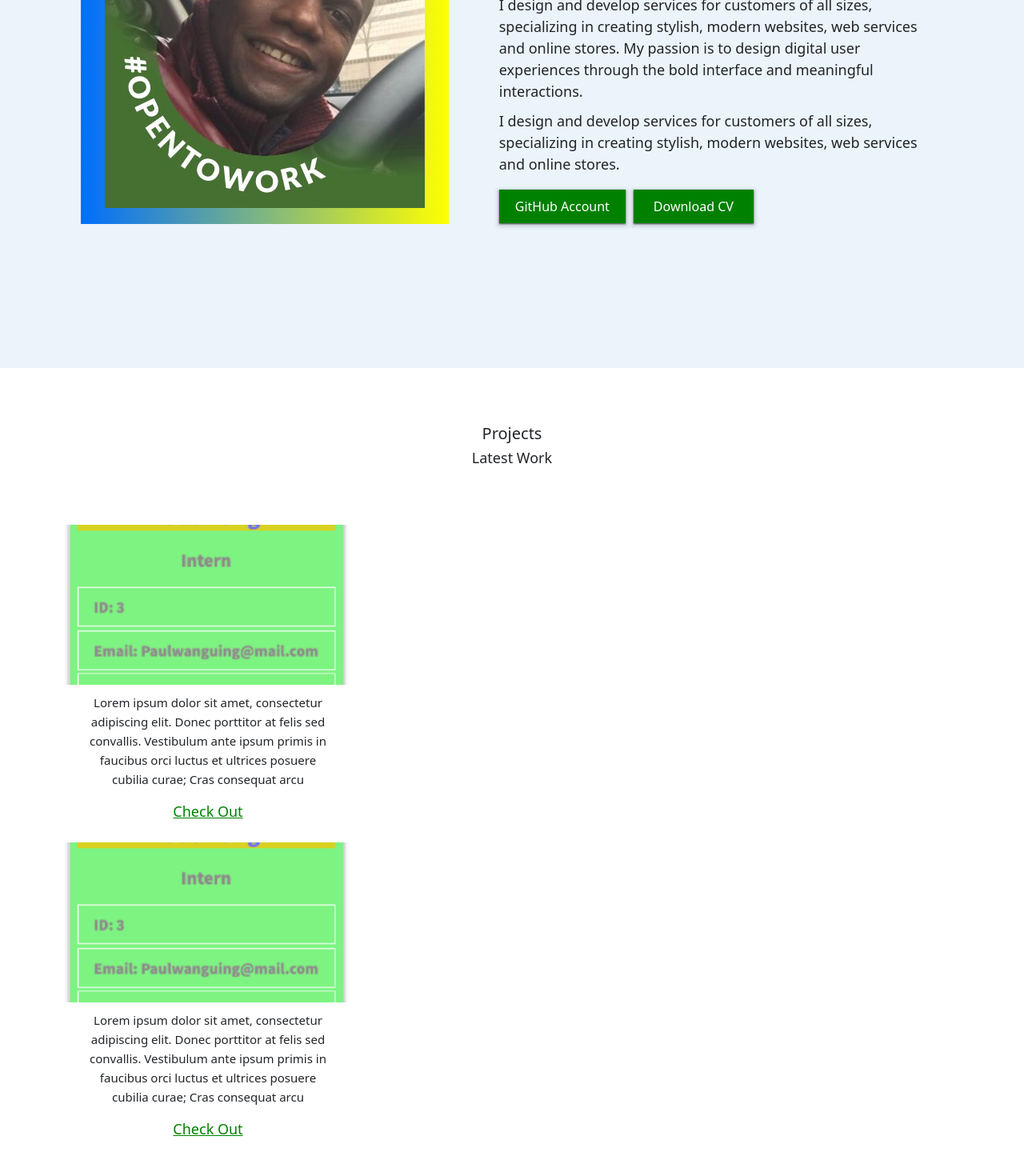
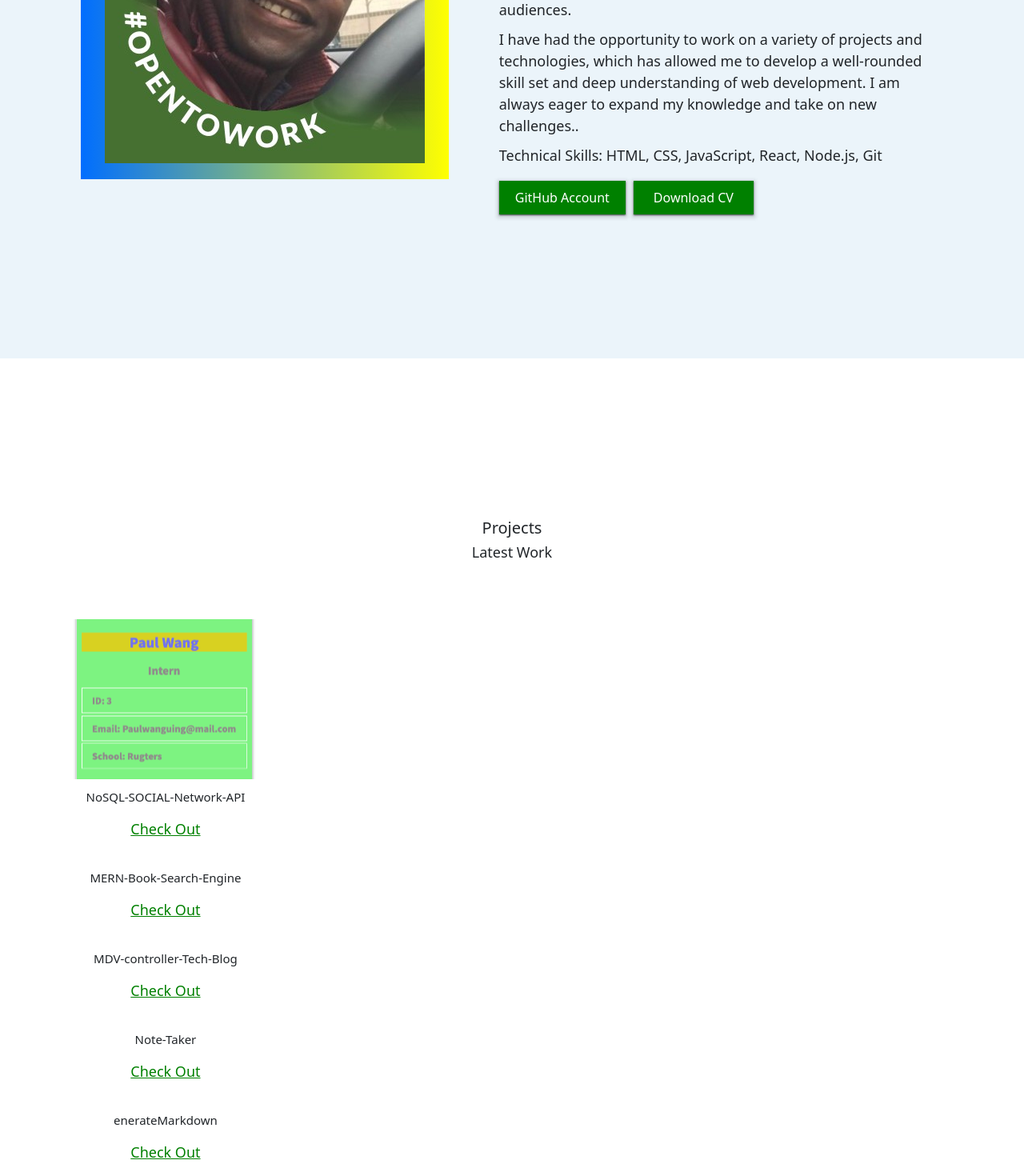
Before and after one commit to americanoame/React-Portfolio-project, a React (Create React App) app in the folder portfolio/: page / in a window 1280 px wide. Shown: the part 920-2390 px from the top of the page at 80% size. Built offline with nearby package versions, Linux system fonts and the light colour scheme.

Commit message:
added readme

```diff
--- a/portfolio/src/App.css
+++ b/portfolio/src/App.css
@@ -385,6 +385,8 @@
   }
 
   .single-service {
+
+
     text-align: center;
   }
 
@@ -400,10 +402,14 @@
   .service-bg-1 {
     /* max-width: 100%;
     height: auto; */
-    background: url("./assets/teamgenerator.png");
-    -webkit-background-size: cover;
-    background-size: cover;
+    background: url("./assets/teamgenerator.png") no-repeat;
     background-position: center;
+
+
+    /* -webkit-background-size: cover; */
+     /* background-size: cover;  */
+    /* object-position: 100% 0%;
+    object-fit: cover; */
   }
 
   .service-bg-2 {
@@ -418,6 +424,8 @@
     -webkit-background-size: cover;
     background-size: cover;
     background-position: center;
+
+
   }
 
   .service-bg-4 {
--- a/portfolio/src/components/About.js
+++ b/portfolio/src/components/About.js
@@ -11,8 +11,27 @@
                             <div class="about-text">
                                 <h3 class="dark-color">Do some awsome stuff with me.</h3>
                                 <h4 class="theme-color">UI / UX Designer &amp; Web Developer</h4>
-                                <p>I design and develop services for customers of all sizes, specializing in creating stylish, modern websites, web services and online stores. My passion is to design digital user experiences through the bold interface and meaningful interactions.</p>
-                                <p>I design and develop services for customers of all sizes, specializing in creating stylish, modern websites, web services and online stores.</p>
+                                <p>I am a highly motivated and web developer grauduated from
+                                    Rutgers Full stack we developer.
+                                    Throughout my studies, I have consistently
+                                    demonstrated my passion for creating innovative and user-friendly
+                                    websites that meet the needs of diverse audiences.</p>
+
+                                <p>I have had the opportunity to work on a variety of projects and
+                                    technologies, which has allowed me to develop a well-rounded skill
+                                    set and deep understanding of web development. I am always eager to
+                                    expand my knowledge and take on new challenges..</p>
+
+                                <p>Technical Skills:
+
+                                    HTML,
+                                    CSS,
+                                    JavaScript,
+                                    React,
+                                    Node.js,
+
+                                    Git</p>
+
                                 <div class="btn-bar">
                                     <a class="px-btn theme" href="https://github.com/americanoame">GitHub Account</a>
                                     <a class="px-btn theme-t" href="#">Download CV</a>
--- a/portfolio/src/components/Navbar.js
+++ b/portfolio/src/components/Navbar.js
@@ -2,7 +2,7 @@
 
 const Navabar = () => {
   return (
-    <ul class="nav justify-content-center">
+    <ul class="nav fixed-top navbar-expand-lg justify-content-center">
       <li class="nav-item">
         <a class="nav-link active" href="#about">About</a>
       </li>
--- a/portfolio/src/components/Projects.js
+++ b/portfolio/src/components/Projects.js
@@ -3,7 +3,7 @@
 const Projects = () => {
     return (
         <div>
-            <div class="container">
+            <div id="projects" class="container">
                 <div class="row">
                     <div class="col-md-12">
                         <div class="section-header">
@@ -13,36 +13,36 @@
                     </div>
                 </div>
                 <div class="row">
-                    <div class="col-md-4">
+                    <div class="d-flex">
                         <div class="single-service">
                             <div class="service-bg service-bg-1">
                                 {/* <h2>Notaker</h2> */}
                             </div>
                             <div class="service-text">
-                                <p>Lorem ipsum dolor sit amet,
-                                    consectetur adipiscing elit.
-                                    Donec porttitor at
-                                    felis sed convallis. Vestibulum
-                                    ante ipsum primis in faucibus
-                                    orci luctus et ultrices posuere
-                                    cubilia curae; Cras consequat
-                                    arcu</p>
+                                <p>NoSQL-SOCIAL-Network-API</p>
                                 <a href="" class="btn-area">Check Out</a>
                             </div>
-                        </div>
-                        <div class="single-service">
-                            <div class="service-bg service-bg-1">
-                                {/* <h2>Notaker</h2> */}
+                            <div class="service-text">
+                                <p>MERN-Book-Search-Engine</p>
+                                <a href="" class="btn-area">Check Out</a>
                             </div>
                             <div class="service-text">
-                                <p>Lorem ipsum dolor sit amet,
-                                    consectetur adipiscing elit.
-                                    Donec porttitor at
-                                    felis sed convallis. Vestibulum
-                                    ante ipsum primis in faucibus
-                                    orci luctus et ultrices posuere
-                                    cubilia curae; Cras consequat
-                                    arcu</p>
+                                <p>MDV-controller-Tech-Blog</p>
+                                <a href="" class="btn-area">Check Out</a>
+                            </div>
+
+                            <div class="service-text">
+                                <p>Note-Taker</p>
+                                <a href="" class="btn-area">Check Out</a>
+                            </div>
+
+                            <div class="service-text">
+                                <p>enerateMarkdown</p>
+                                <a href="" class="btn-area">Check Out</a>
+                            </div>
+
+                            <div class="service-text">
+                                <p>Profolio-Generator-</p>
                                 <a href="" class="btn-area">Check Out</a>
                             </div>
                         </div>
@@ -55,33 +55,3 @@
 }
 
 export default Projects;
-
-
-
-
-{/* <div id="projects" class="container my-5">
-<h2 class="text-center">Image Gallery</h2>
-<div class="row">
-    <div class="col-lg-3 col-md-4 col-6 thumb">
-        <a href="#" data-toggle="modal" data-target="#image1">
-            <img class="img-fluid" src={teamgenerator} alt="Image 1" />
-        </a>
-        <div>
-            <a class="btn-project" href="https://github.com/americanoame/MERN-Book-Search-Engine">the note taker</a>
-        </div>
-
-
-    </div>
-    <div class="col-lg-3 col-md-4 col-6 thumb">
-        <a href="#" data-toggle="modal" data-target="#image2">
-            <img class="img-fluid" src={teamgenerator} alt="Image 2" />
-        </a>
-    </div>
-
-    <div class="col-lg-3 col-md-4 col-6 thumb">
-        <a href="#" data-toggle="modal" data-target="#image2">
-            <img class="img-fluid" src={teamgenerator} alt="Image 2" />
-        </a>
-    </div>
-</div>
-</div> */}
```
Also changed, not shown: 1 other file (tests, documents, lock files or other folders).
